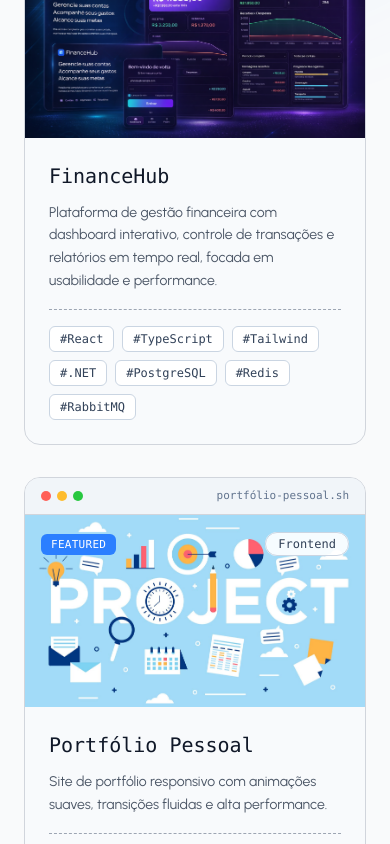
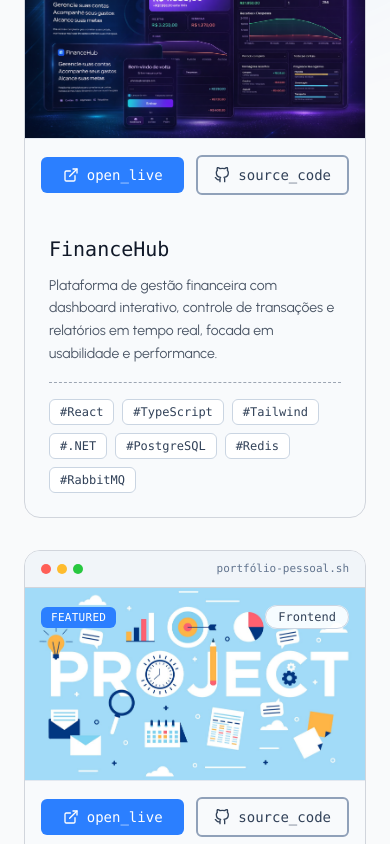
Before and after one commit to denisrodrigues-code/react-tailwind-portfolio, a React (Vite) app: page / in a window 390 px wide. Shown: the part 4320-5164 px from the top of the page. Built offline with nearby package versions, Linux system fonts and the light colour scheme.

Commit message:
fix(projects): keep project image clear and actions accessible on mobile
Move project action links out of the hover overlay on small screens so the preview image stays visible and project links remain tappable.

```diff
--- a/src/sections/Projects/ProjectCardImage.jsx
+++ b/src/sections/Projects/ProjectCardImage.jsx
@@ -31,19 +31,14 @@ const ProjectCardImage = ({ project, isDarkMode }) => {
         </span>
       </div>
 
-      <motion.div
-        initial={{ opacity: 0 }}
-        whileHover={{ opacity: 1 }}
-        transition={{ duration: 0.3 }}
-        className="absolute inset-0 bg-black/60 backdrop-blur-sm flex items-center justify-center space-x-4"
-      >
+      <motion.div className="absolute inset-0 hidden md:flex bg-black/60 backdrop-blur-sm items-center justify-center space-x-4 transition-opacity duration-300 md:opacity-0 md:group-hover:opacity-100">
         <motion.a
           href={project.liveUrl}
-          initial={{ y: 20, opacity: 0.5 }}
-          whileHover={{ y: 0, opacity: 1, scale: 1.05 }}
-          transition={{ duration: 0.3, delay: 0.1 }}
+          whileHover={{ scale: 1.05 }}
+          transition={{ duration: 0.2 }}
           className="bg-blue-500 hover:bg-blue-600 text-white px-4 py-2 rounded-md flex items-center space-x-2 text-sm font-mono transition-colors"
           target="_blank"
+          rel="noopener"
         >
           <ExternalLink size={16} />
           <span>open_live</span>
@@ -51,16 +46,38 @@ const ProjectCardImage = ({ project, isDarkMode }) => {
 
         <motion.a
           href={project.githubUrl}
-          initial={{ y: 20, opacity: 0.5 }}
-          whileHover={{ y: 0, opacity: 1, scale: 1.05 }}
-          transition={{ duration: 0.3, delay: 0.2 }}
+          whileHover={{ scale: 1.05 }}
+          transition={{ duration: 0.2 }}
           className="border-2 border-white text-white hover:bg-white hover:text-gray-900 px-4 py-2 rounded-md flex items-center space-x-2 text-sm font-mono transition-all"
           target="_blank"
+          rel="noopener"
         >
           <FiGithub size={16} />
           <span>source_code</span>
         </motion.a>
       </motion.div>
+
+      <div className="md:hidden flex items-center gap-3 p-4 border-t border-slate-200 dark:border-slate-800 bg-slate-50 dark:bg-slate-900/40">
+        <a
+          href={project.liveUrl}
+          className="flex-1 bg-blue-500 hover:bg-blue-600 text-white px-4 py-2 rounded-md flex items-center justify-center space-x-2 text-sm font-mono transition-colors"
+          target="_blank"
+          rel="noopener"
+        >
+          <ExternalLink size={16} />
+          <span>open_live</span>
+        </a>
+
+        <a
+          href={project.githubUrl}
+          className="flex-1 border-2 border-slate-400 dark:border-white text-slate-700 dark:text-white hover:bg-slate-800 hover:text-white dark:hover:bg-white dark:hover:text-gray-900 px-4 py-2 rounded-md flex items-center justify-center space-x-2 text-sm font-mono transition-all"
+          target="_blank"
+          rel="noopener"
+        >
+          <FiGithub size={16} />
+          <span>source_code</span>
+        </a>
+      </div>
     </div>
   );
 };
```
